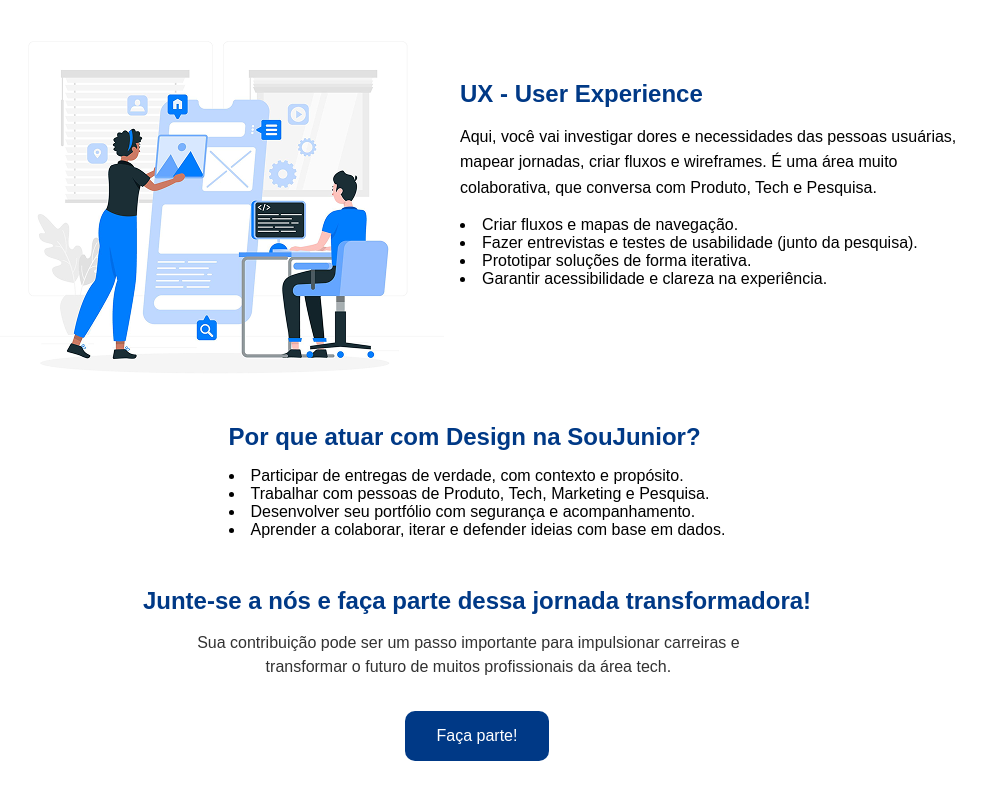
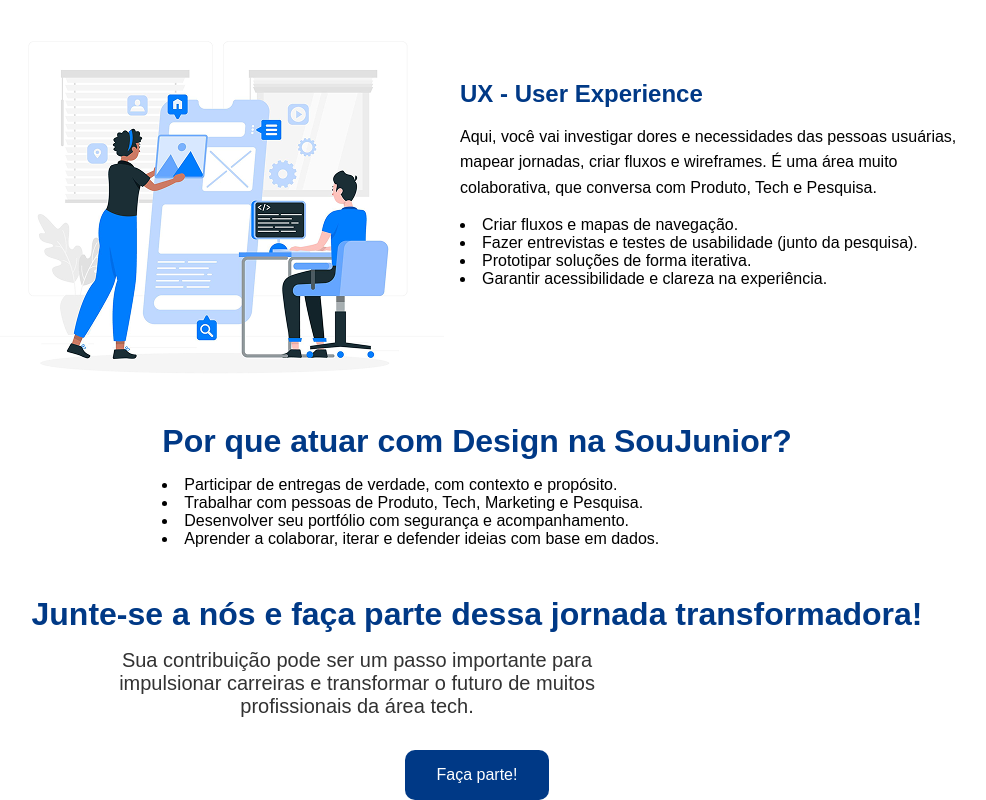
Before and after one commit to dev-fagundes01/site-webapp-v2, a React (Create React App) app: page /design in a window 1280 px wide. Shown: the part 904-1704 px from the top of the page, without its empty margins (163-1149 px from the left). Before the commit the page ends 1665 px from the top, so only its background shows below. Built offline with nearby package versions, Linux system fonts and the light colour scheme; a web font is replaced by a local one.

Commit message:
feat: update components to use spread props for improved flexibility and remove default values

```diff
--- a/src/components/card/index.tsx
+++ b/src/components/card/index.tsx
@@ -8,24 +8,29 @@
 
 const Card: React.FC<CardProps> = ({
   padding,
+  onClick,
+
   imageSrc,
+
   title,
   titleAs = 'h2',
-  titleSize = 24,
+  titleSize,
   marginTop,
+
   subtitle,
+
   description,
-  descriptionLineHeight = 1.5,
-  descriptionSize = 16,
-  descriptionColor = '#323232',
-  descriptionWeight = 400,
+  descriptionLineHeight,
+  descriptionSize,
+  descriptionColor,
+  descriptionWeight,
   descriptionWidth,
   marginLeftDescription,
+
   list,
-  listSize = 16,
-  listColor = '#000000',
-  listWeight = 400,
-  onClick,
+  listSize,
+  listColor,
+  listWeight,
 }) => {
   return (
     <CardContainer onClick={onClick} padding={padding}>
```
Also changed, not shown: src/components/.global/button/index.tsx, src/components/.global/link/index.tsx, src/components/.global/list/list.styles.ts, src/components/.global/subtitle/subtitle.styles.ts, src/components/.global/text/text.styles.ts, src/components/.global/title/index.tsx.
